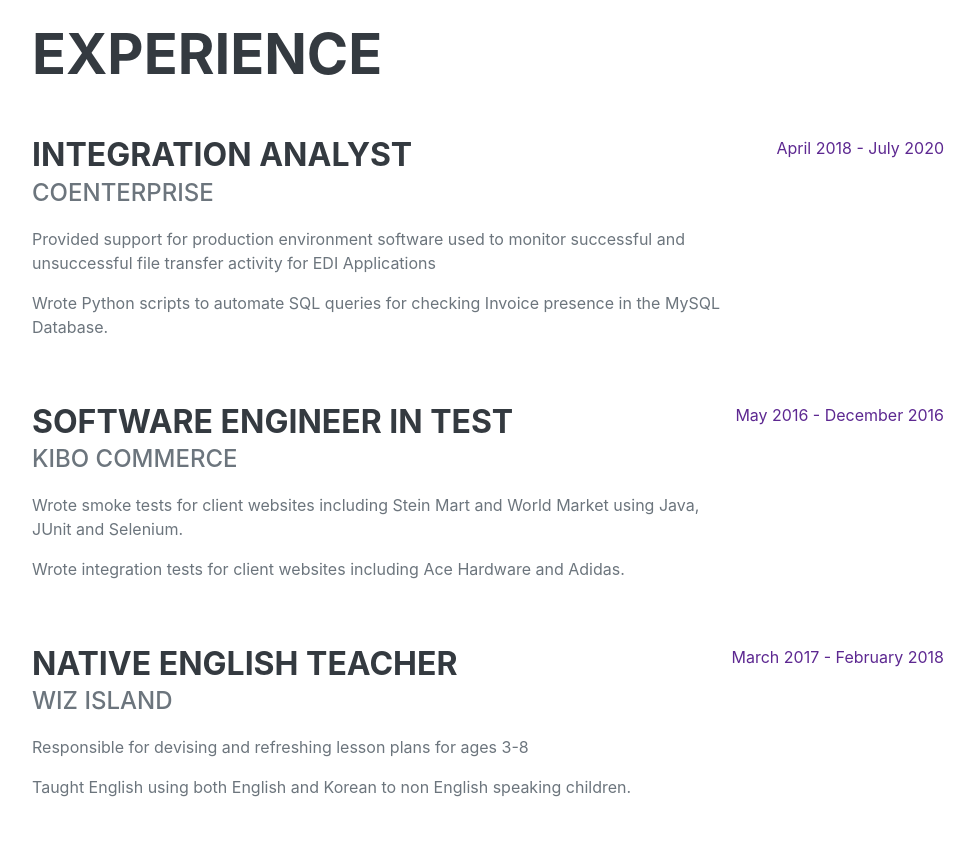
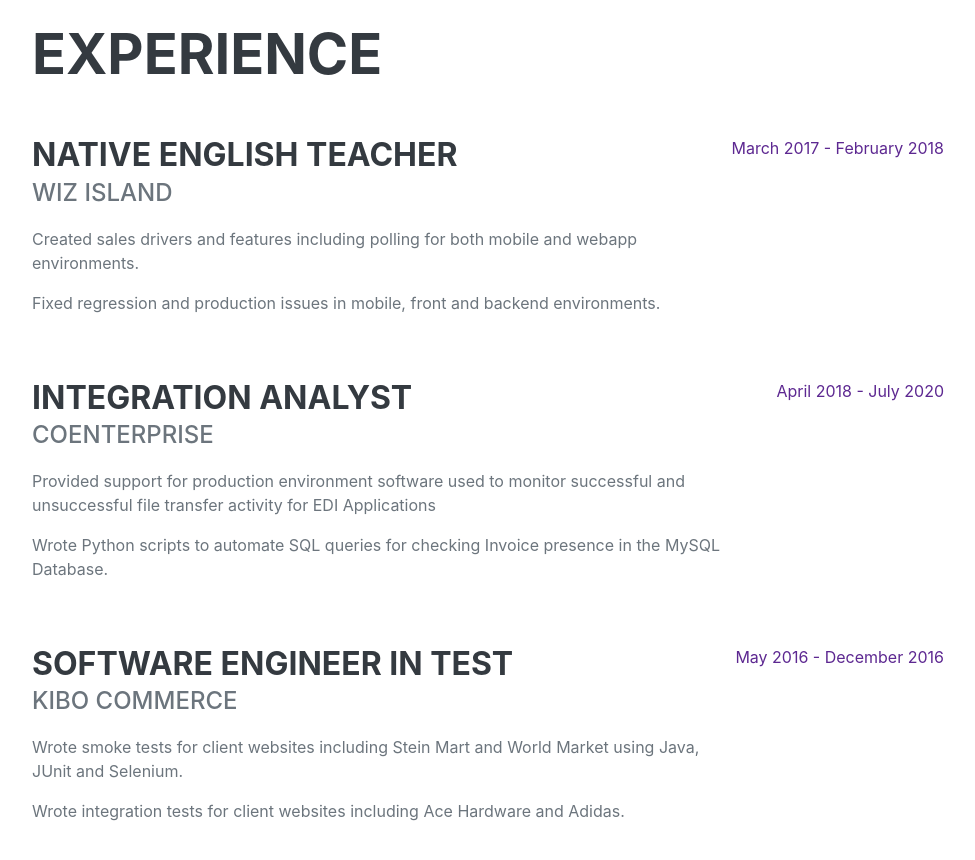
Before and after one commit to LeeXiuLong/jourdan-ooi, a plain HTML site: page index.html in a window 1280 px wide. Shown: the part 860-1720 px from the top of the page, without its empty margins (288-1263 px from the left). Drawn offline with nearby package versions, Linux system fonts and the light colour scheme; a web font is replaced by a local one.

Commit message:
added learntowin experience

```diff
--- a/index.html
+++ b/index.html
@@ -63,6 +63,15 @@
                     <h2 class="mb-5">Experience</h2>
                     <div class="d-flex flex-column flex-md-row justify-content-between mb-5">
                         <div class="flex-grow-1">
+                            <h3 class="mb-0">Native English Teacher</h3>
+                            <div class="subheading mb-3">Wiz Island</div>
+                            <p>Created sales drivers and features including polling for both mobile and webapp environments.</p>
+                            <p>Fixed regression and production issues in mobile, front and backend environments.</p>
+                        </div>
+                        <div class="flex-shrink-0"><span class="text-primary">March 2017 - February 2018</span></div>
+                    </div>
+                    <div class="d-flex flex-column flex-md-row justify-content-between mb-5">
+                        <div class="flex-grow-1">
                             <h3 class="mb-0">Integration Analyst</h3>
                             <div class="subheading mb-3">CoEnterprise</div>
                             <p>Provided support for production environment software used to monitor successful and unsuccessful file transfer activity
@@ -79,15 +88,6 @@
                             <p>Wrote integration tests for client websites including Ace Hardware and Adidas.</p>
                         </div>
                         <div class="flex-shrink-0"><span class="text-primary">May 2016 - December 2016</span></div>
-                    </div>
-                    <div class="d-flex flex-column flex-md-row justify-content-between mb-5">
-                        <div class="flex-grow-1">
-                            <h3 class="mb-0">Native English Teacher</h3>
-                            <div class="subheading mb-3">Wiz Island</div>
-                            <p>Responsible for devising and refreshing lesson plans for ages 3-8</p>
-                            <p>Taught English using both English and Korean to non English speaking children.</p>
-                        </div>
-                        <div class="flex-shrink-0"><span class="text-primary">March 2017 - February 2018</span></div>
                     </div>
                 </div>
             </section>
```
